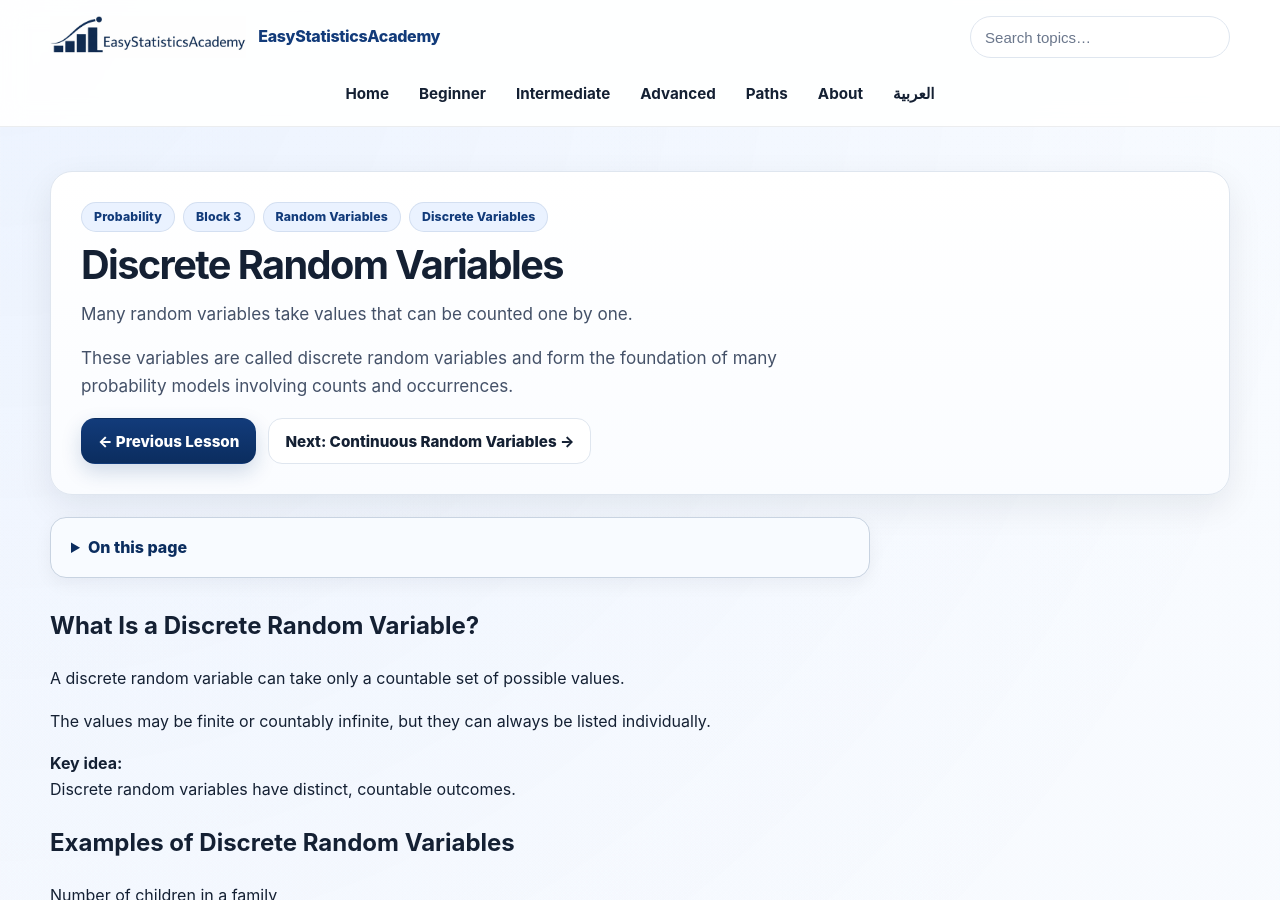
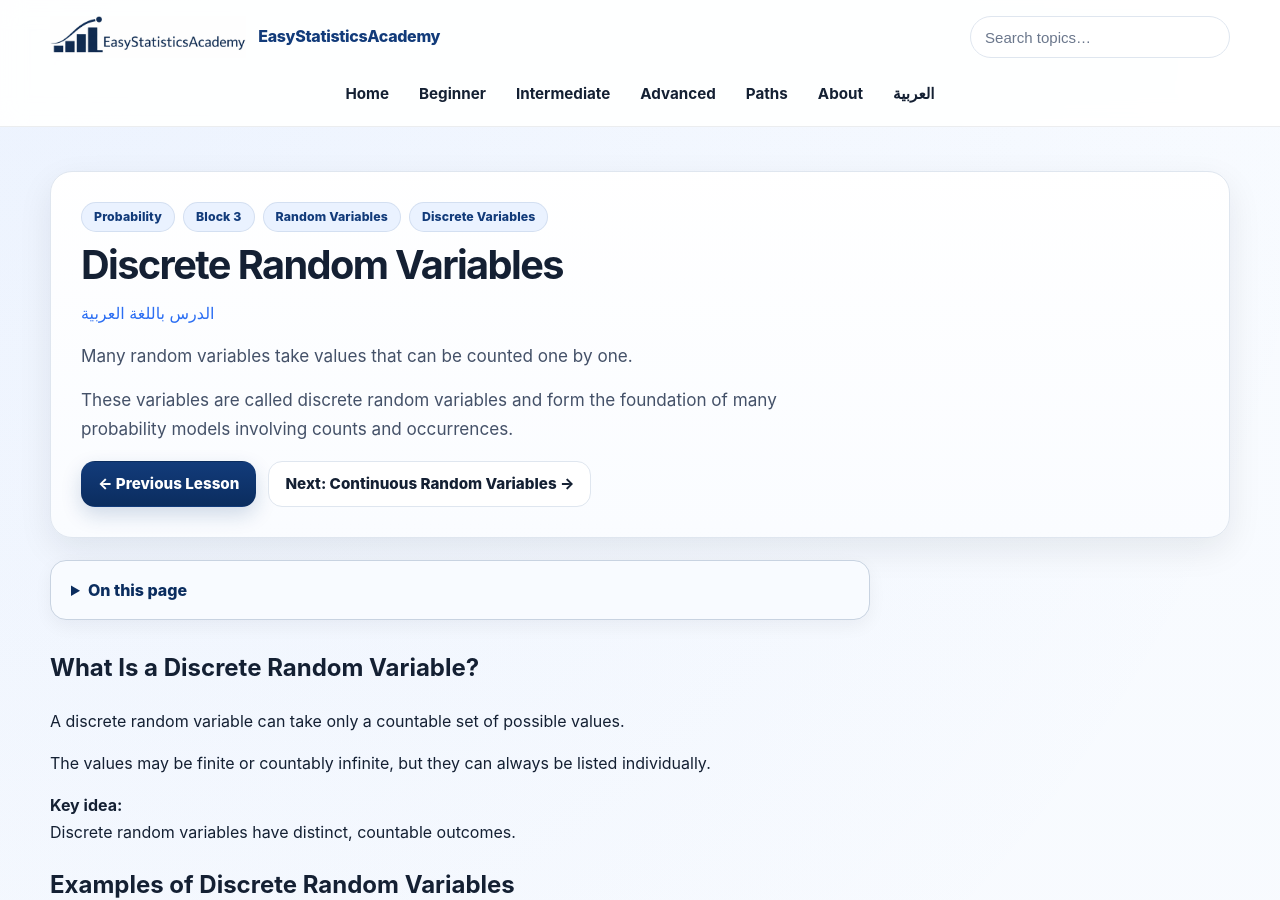
Before and after one commit to ammar-homaida-statistics/easystatisticsacademy, a Jekyll site: the page built from probability/random-variables/discrete-random-variables/index.md, in a window 1280 px wide and 900 px high. Built offline with Jekyll 4.4.1, drawn with Linux system fonts in a browser that asks for light colours.

Commit message:
Batch #80: bilingual counterpart link for discrete PMF

```diff
--- a/probability/random-variables/discrete-random-variables/index.md
+++ b/probability/random-variables/discrete-random-variables/index.md
@@ -39,7 +41,7 @@ sidebar: false
       <span class="badge">Discrete Variables</span>
     </div>
 
-    <h1>Discrete Random Variables</h1>
+    <h1>Discrete Random Variables</h1><p><a href="/ar/probability/random-variables/discrete-random-variables/" lang="ar" dir="rtl">الدرس باللغة العربية</a></p>
 
     <p class="lead">
       Many random variables take values that can be counted one by one.
```
Also changed, not shown: other parts of probability/random-variables/discrete-random-variables/index.md (+2 -0 lines).
